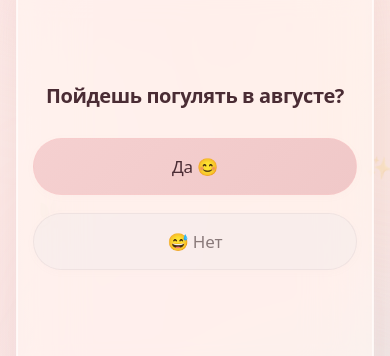
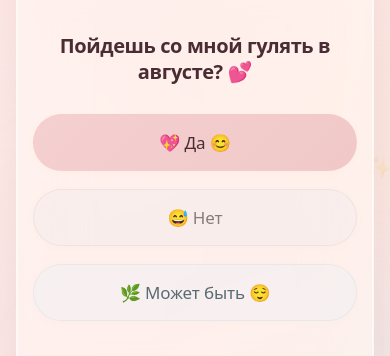
Before and after one commit to DanMen768/avgust-, a plain HTML site: page index.html in a window 390 px wide. Both pictures are taken after a click on the button "Начать ✨". Shown: the part 241-597 px from the top of the page. Drawn offline with Linux system fonts and the light colour scheme.

Commit message:
Update index.html

```diff
--- a/index.html
+++ b/index.html
@@ -239,6 +239,12 @@
         }
         .btn-yes:active {
             background: linear-gradient(135deg, #ecc0c0, #e8b8b8) !important;
+        }
+
+        .btn-maybe {
+            background: rgba(235, 240, 245, 0.4) !important;
+            border: 1px solid rgba(180, 200, 210, 0.2) !important;
+            color: #5a6a72 !important;
         }
 
         .date-time-wrap {
@@ -485,7 +491,7 @@
             .btn-group, .date-time-wrap, .text-area-wrap { max-width: 100%; }
             .time-selector { flex-direction: column; gap: 8px; }
             .time-selector input[type="time"] { width: 100%; }
-            .btn-group { min-height: 130px; }
+            .btn-group { min-height: 150px; }
             .custom-place-wrap { max-width: 100%; }
         }
 
@@ -551,12 +557,13 @@
             </div>
         </div>
 
-        <!-- screen 1: question 1 -->
+        <!-- screen 1: question 1 — с нейтральным ответом -->
         <div class="screen" id="screen1">
-            <h2 class="question-title">Пойдешь погулять в августе? </h2>
+            <h2 class="question-title">Пойдешь со мной гулять в августе? 💕</h2>
             <div class="btn-group" id="btnGroup1">
-                <button class="btn btn-choice btn-yes" id="btnYes" data-answer="Да 😊"> Да 😊</button>
+                <button class="btn btn-choice btn-yes" id="btnYes" data-answer="Да 😊">💖 Да 😊</button>
                 <button class="btn btn-choice btn-no" id="btnNo">😅 Нет</button>
+                <button class="btn btn-choice btn-maybe" id="btnMaybe" data-answer="Может быть 😌">🌿 Может быть 😌</button>
             </div>
         </div>
 
@@ -630,6 +637,7 @@
             // ===== УБЕГАЮЩАЯ КНОПКА "НЕТ" =====
             const btnNo = document.getElementById('btnNo');
             const btnYes = document.getElementById('btnYes');
+            const btnMaybe = document.getElementById('btnMaybe');
 
             function moveNoButton() {
                 const container = btnNo.parentElement;
@@ -661,6 +669,11 @@
             });
 
             btnYes.addEventListener('click', function() {
+                answers.q1 = this.dataset.answer;
+                goToNext();
+            });
+
+            btnMaybe.addEventListener('click', function() {
                 answers.q1 = this.dataset.answer;
                 goToNext();
             });
@@ -762,13 +775,11 @@
             const customPlaceWrap = document.getElementById('customPlaceWrap');
             const customPlaceInput = document.getElementById('customPlaceInput');
             const placeContinue = document.getElementById('placeContinue');
-            let customPlaceSelected = false;
 
             document.querySelectorAll('#screen3 .btn-choice:not(#customPlaceBtn)').forEach(btn => {
                 btn.addEventListener('click', function() {
                     customPlaceWrap.classList.remove('open');
                     placeContinue.style.display = 'none';
-                    customPlaceSelected = false;
                     answers.place = this.dataset.place;
                     goToNext();
                 });
@@ -778,7 +789,6 @@
                 customPlaceWrap.classList.add('open');
                 placeContinue.style.display = 'flex';
                 customPlaceInput.focus();
-                customPlaceSelected = true;
                 answers.place = null;
             });
 
@@ -906,7 +916,6 @@
                 customPlaceInput.value = '';
                 customPlaceWrap.classList.remove('open');
                 placeContinue.style.display = 'none';
-                customPlaceSelected = false;
                 btnNo.style.position = 'relative';
                 btnNo.style.left = '0px';
                 btnNo.style.top = '0px';
```
